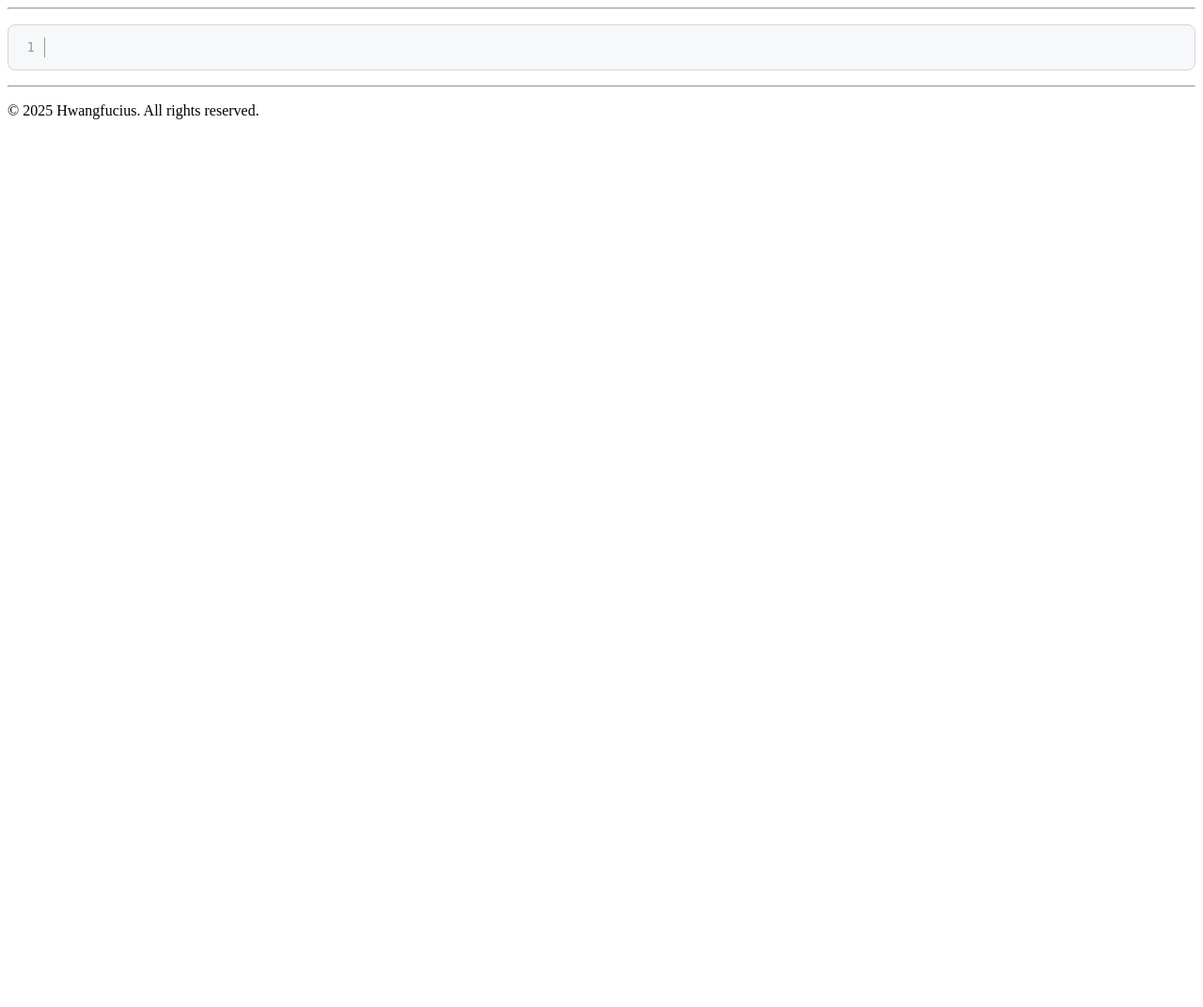
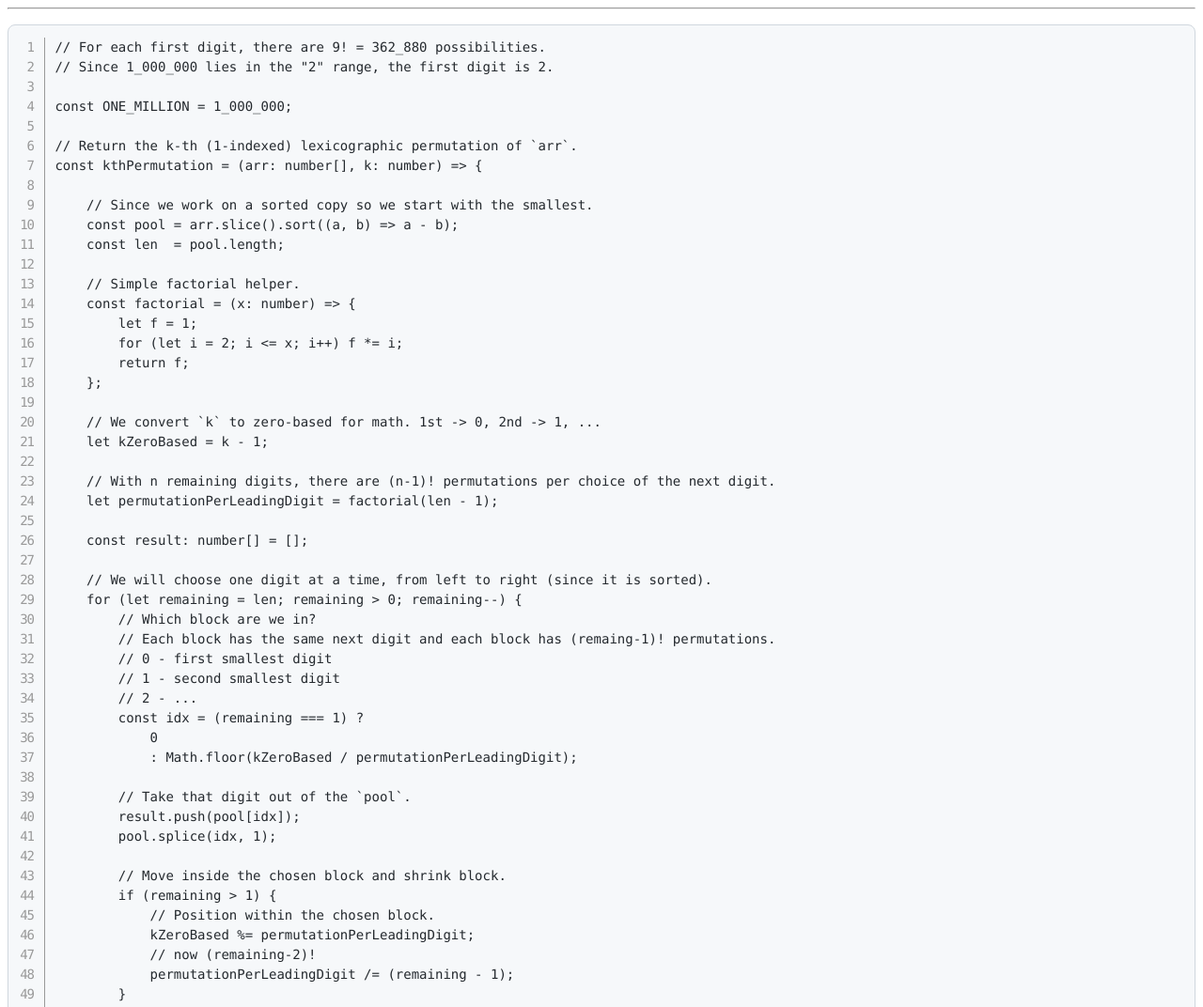
Before and after one commit to hwang-fu/project-euler, a website: page docs/24.html in a window 1280 px wide. Shown: the top 1072 px of the page at 94% size. Before the commit the page ends 800 px from the top, so only its background shows below. Drawn offline with nearby package versions, Linux system fonts and the light colour scheme.

Commit message:
docs(24): ts

```diff
--- a/docs/24.html
+++ b/docs/24.html
@@ -121,7 +121,69 @@
 
 
 <!-- * * * * * * * * * * * * * * -->
-<pre><code class="language-c line-numbers">
+<pre><code class="language-ts line-numbers">// For each first digit, there are 9! = 362_880 possibilities.
+// Since 1_000_000 lies in the "2" range, the first digit is 2.
+
+const ONE_MILLION = 1_000_000;
+
+// Return the k-th (1-indexed) lexicographic permutation of `arr`.
+const kthPermutation = (arr: number[], k: number) =&gt; {
+
+    // Since we work on a sorted copy so we start with the smallest.
+    const pool = arr.slice().sort((a, b) =&gt; a - b);
+    const len  = pool.length;
+
+    // Simple factorial helper.
+    const factorial = (x: number) =&gt; {
+        let f = 1;
+        for (let i = 2; i &lt;= x; i++) f *= i;
+        return f;
+    };
+
+    // We convert `k` to zero-based for math. 1st -&gt; 0, 2nd -&gt; 1, ...
+    let kZeroBased = k - 1;
+
+    // With n remaining digits, there are (n-1)! permutations per choice of the next digit.
+    let permutationPerLeadingDigit = factorial(len - 1);
+
+    const result: number[] = [];
+
+    // We will choose one digit at a time, from left to right (since it is sorted).
+    for (let remaining = len; remaining &gt; 0; remaining--) {
+        // Which block are we in?
+        // Each block has the same next digit and each block has (remaing-1)! permutations.
+        // 0 - first smallest digit
+        // 1 - second smallest digit
+        // 2 - ...
+        const idx = (remaining === 1) ?
+            0
+            : Math.floor(kZeroBased / permutationPerLeadingDigit);
+
+        // Take that digit out of the `pool`.
+        result.push(pool[idx]);
+        pool.splice(idx, 1);
+
+        // Move inside the chosen block and shrink block.
+        if (remaining &gt; 1) {
+            // Position within the chosen block.
+            kZeroBased %= permutationPerLeadingDigit;
+            // now (remaining-2)!
+            permutationPerLeadingDigit /= (remaining - 1);
+        }
+    }
+
+    return result.join('');
+};
+
+(function solve() {
+    console.log(kthPermutation([0, 1, 2, 3, 4, 5, 6, 7, 8, 9], ONE_MILLION));
+})();
+
+// Tiny sanity check: permutations of [0,1,2] in order
+// k=1..6 =&gt; 012, 021, 102, 120, 201, 210
+// for (let k = 1; k &lt;= 6; k++) {
+//  console.log(k, kthPermutation([0,1,2], k));
+// }
 </code></pre>
 <!-- * * * * * * * * * * * * * * -->
 
```
